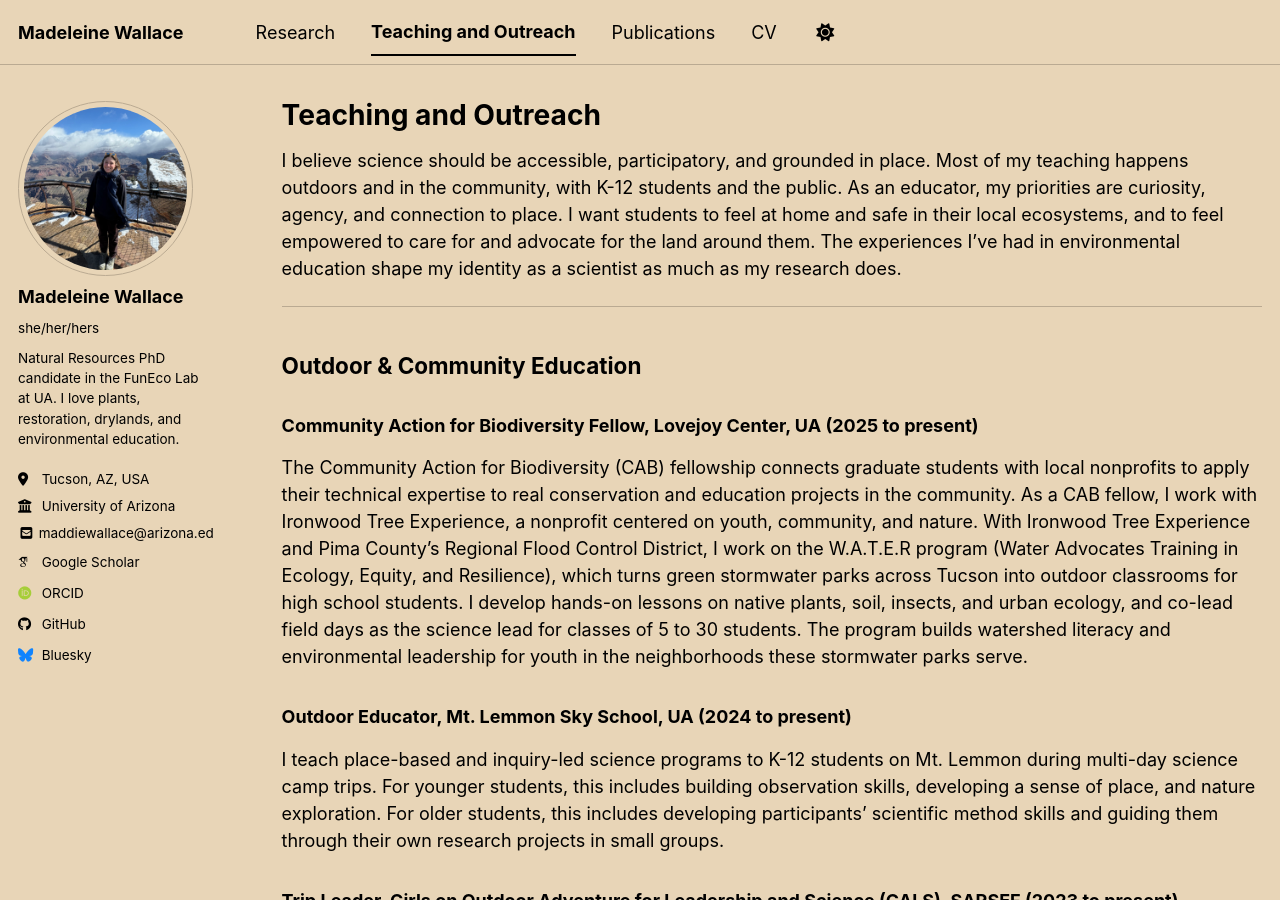
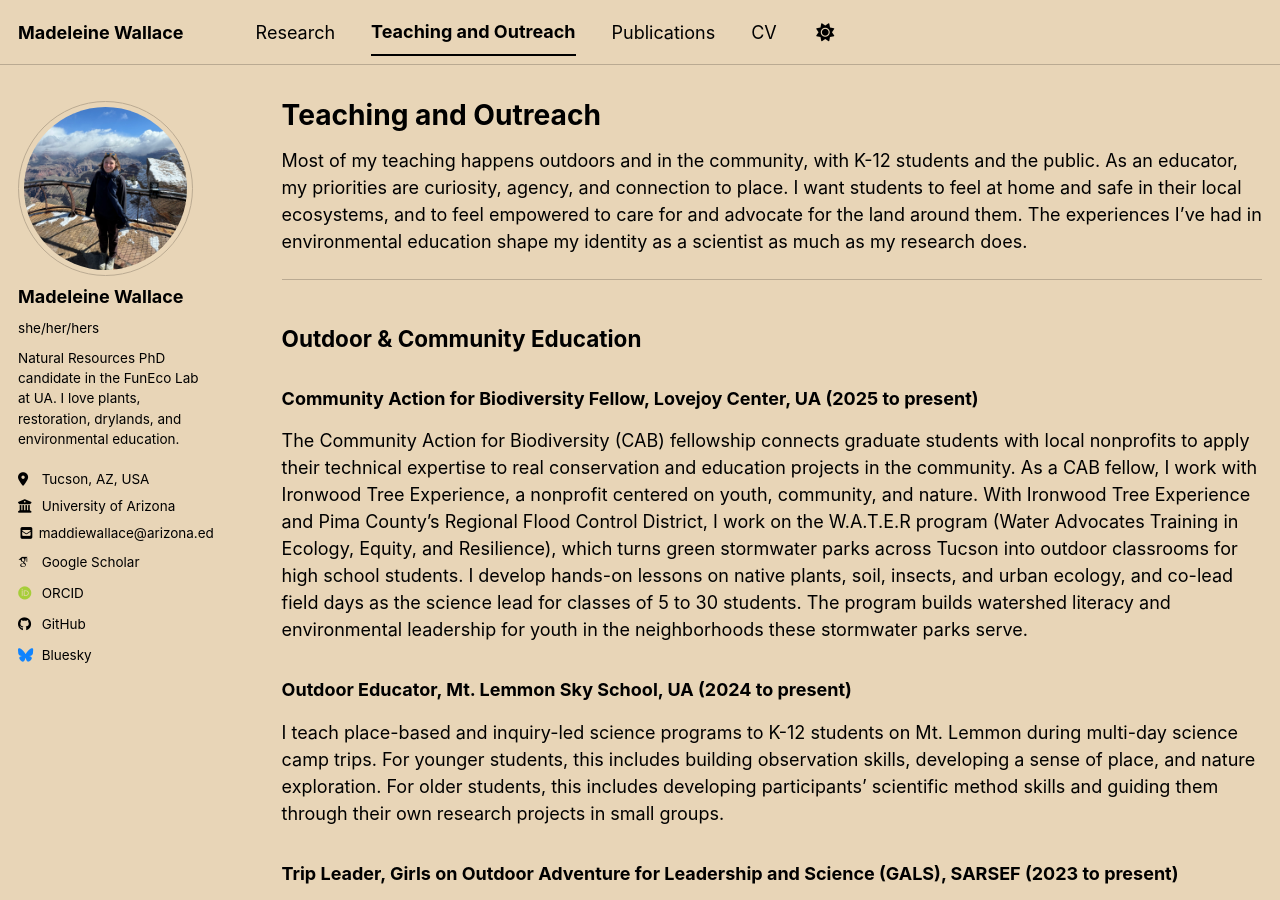
Before and after one commit to madeleinewallace/madeleinewallace.github.io, a Jekyll site: the page built from _pages/teaching.md, in a window 1280 px wide and 900 px high. Built offline with Jekyll 4.4.1, drawn with Linux system fonts in a browser that asks for light colours; some web fonts are replaced; a script bundle is joined from its source files by our own code; library files that are not in the unit come from our copies.

Commit message:
Update teaching.md

```diff
--- a/_pages/teaching.md
+++ b/_pages/teaching.md
@@ -5,7 +5,7 @@ permalink: /teaching/
 author_profile: true
 ---
 
-I believe science should be accessible, participatory, and grounded in place. Most of my teaching happens outdoors and in the community, with K-12 students and the public. As an educator, my priorities are curiosity, agency, and connection to place. I want students to feel at home and safe in their local ecosystems, and to feel empowered to care for and advocate for the land around them. The experiences I've had in environmental education shape my identity as a scientist as much as my research does.
+<!-- I believe science should be accessible, participatory, and grounded in place. -->Most of my teaching happens outdoors and in the community, with K-12 students and the public. As an educator, my priorities are curiosity, agency, and connection to place. I want students to feel at home and safe in their local ecosystems, and to feel empowered to care for and advocate for the land around them. The experiences I've had in environmental education shape my identity as a scientist as much as my research does.
 
 ---
 ## Outdoor & Community Education
```
